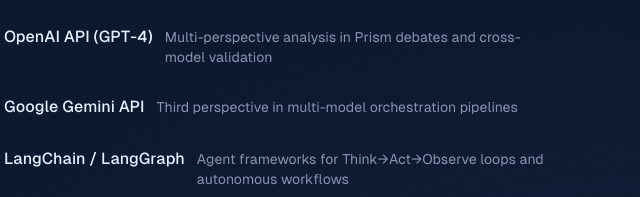
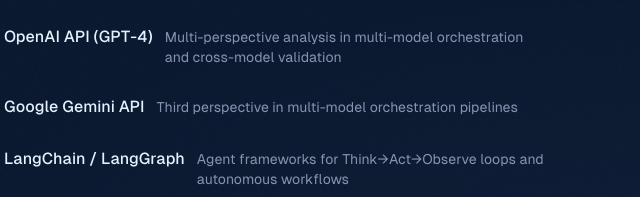
Before and after one commit to cmorenogit/app-profile, an Astro site: page /uses in a window 1280 px wide. Shown: the part 493-690 px from the top of the page, 364-1004 px from the left. Built offline with nearby package versions, Linux system fonts and the light colour scheme; Astro itself is replaced by a stand-in of ours; some packages are replaced by stand-ins of ours.

Commit message:
refactor: remove Prism and Prompt Hub references across codebase
Replace with ContextForge in JSON-LD structured data, uses page,
RAG demo chunks/examples, and test assertions. Only archive.ts
retains them as historical entries.

```diff
--- a/src/__tests__/chat-security.test.ts
+++ b/src/__tests__/chat-security.test.ts
@@ -256,7 +256,7 @@
   it("answers about projects", async () => {
     const res = await sendMessage("Tell me about his projects");
     const text = await getResponseText(res);
-    expect(text.toLowerCase()).toMatch(/prism|agentes|prompt|apprecio/);
+    expect(text.toLowerCase()).toMatch(/contextforge|agentes|statusline|apprecio/);
   }, TEST_TIMEOUT);
 
   it("answers about experience", async () => {
--- a/src/components/playground/RAGDemo.tsx
+++ b/src/components/playground/RAGDemo.tsx
@@ -10,11 +10,11 @@
 }
 
 const PORTFOLIO_CHUNKS = [
-  "Cesar Moreno is a Full Stack Engineer specializing in AI with 13+ years of production experience. Currently at Apprecio building automation solutions with AI agents.",
+  "Cesar Moreno is a Full Stack · AI Engineer with 13+ years of production experience. Builds AI developer tools and multi-agent systems — from orchestration platforms to semantic memory, TypeScript to Rust. Currently at Apprecio and building ContextForge.",
   "Built multi-agent system for automated PR code reviews with security-focused analysis. Supports Claude, GPT-4, and Gemini with 97.5% token cost reduction through intelligent caching.",
   "Apprecio Rewards Platform serves 500K+ users across 6 LATAM countries. 13+ microservices with 25% performance improvement and 40% faster delivery through AI-powered automation.",
   "Core expertise: TypeScript, Node.js, NestJS, React, PostgreSQL with Row-Level Security, AWS, LangChain, Claude API. Multi-tenant architecture with data isolation.",
-  "Prism is a CLI tool that orchestrates structured debates between Claude, GPT, and Gemini. Six analysis modes produce bias-reduced insights through multi-perspective synthesis.",
+  "ContextForge is an MCP server in Rust for persistent semantic memory. AI coding assistants remember decisions, understand codebases, and recover context across sessions using hybrid search with FTS5 keywords and vector embeddings.",
   "AI Playground runs models entirely in the browser using Transformers.js and WebGPU. Sentiment analysis, text summarization, image classification — zero server cost, 100% private.",
   "Development workflow uses Spec-Driven Development (SDD), Claude Code CLI with MCP servers, Engram for persistent memory, and bd (beads) for issue tracking.",
   "Tech stack includes Astro, React 19, Tailwind CSS 4, Framer Motion, Playwright for E2E testing, Vitest for unit tests, and GitHub Actions for CI/CD.",
@@ -23,7 +23,7 @@
 const EXAMPLES = [
   "What AI tools does Cesar use?",
   "How many countries does the platform serve?",
-  "What is Prism?",
+  "What is ContextForge?",
 ];
 
 function cosineSimilarity(a: number[], b: number[]): number {
--- a/src/layouts/Layout.astro
+++ b/src/layouts/Layout.astro
@@ -83,22 +83,14 @@
         {
           "@type": "ListItem",
           position: 2,
-          name: "Prompt Hub",
-          url: "https://github.com/cmorenogit/prompt-hub",
+          name: "ContextForge",
+          url: "https://github.com/cmorenogit/contextforge",
           description:
-            "Centralized prompt management with versioning and performance tracking",
+            "MCP server in Rust for persistent semantic memory for AI coding assistants",
         },
         {
           "@type": "ListItem",
           position: 3,
-          name: "Prism",
-          url: "https://github.com/cmorenogit/prism",
-          description:
-            "CLI tool orchestrating structured debates between Claude, GPT, and Gemini",
-        },
-        {
-          "@type": "ListItem",
-          position: 4,
           name: "Claude Statusline",
           url: "https://github.com/cmorenogit/claude-statusline",
           description:
--- a/src/pages/uses.astro
+++ b/src/pages/uses.astro
@@ -8,7 +8,7 @@
     items: [
       { name: "Claude Code", description: "Primary AI coding assistant — CLI-first workflow with MCP servers, custom skills, and persistent memory via Engram" },
       { name: "Claude API (Anthropic)", description: "Multi-agent orchestration, automated PR code reviews, RAG systems. 97.5% token cost reduction through intelligent caching" },
-      { name: "OpenAI API (GPT-4)", description: "Multi-perspective analysis in Prism debates and cross-model validation" },
+      { name: "OpenAI API (GPT-4)", description: "Multi-perspective analysis in multi-model orchestration and cross-model validation" },
       { name: "Google Gemini API", description: "Third perspective in multi-model orchestration pipelines" },
       { name: "LangChain / LangGraph", description: "Agent frameworks for Think→Act→Observe loops and autonomous workflows" },
       { name: "Transformers.js", description: "In-browser AI models via WASM/WebGPU — sentiment, summarization, image classification. Zero API cost" },
```
